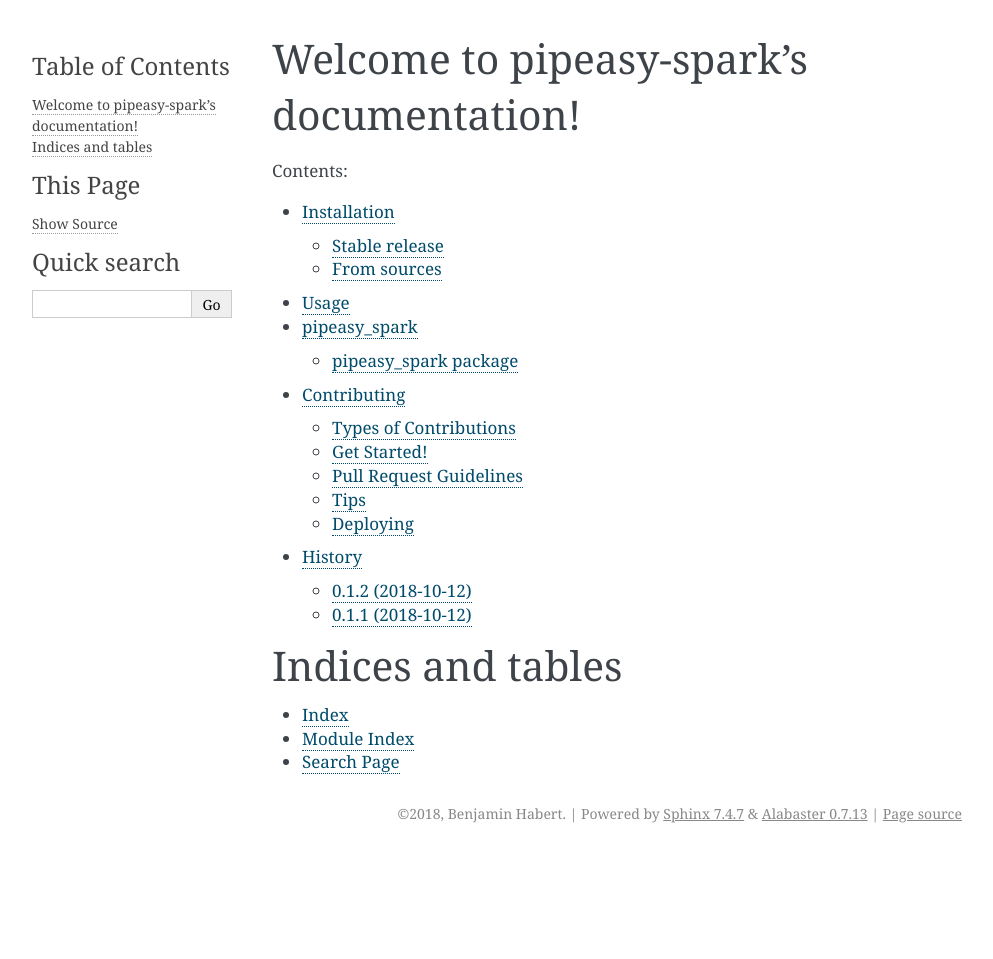
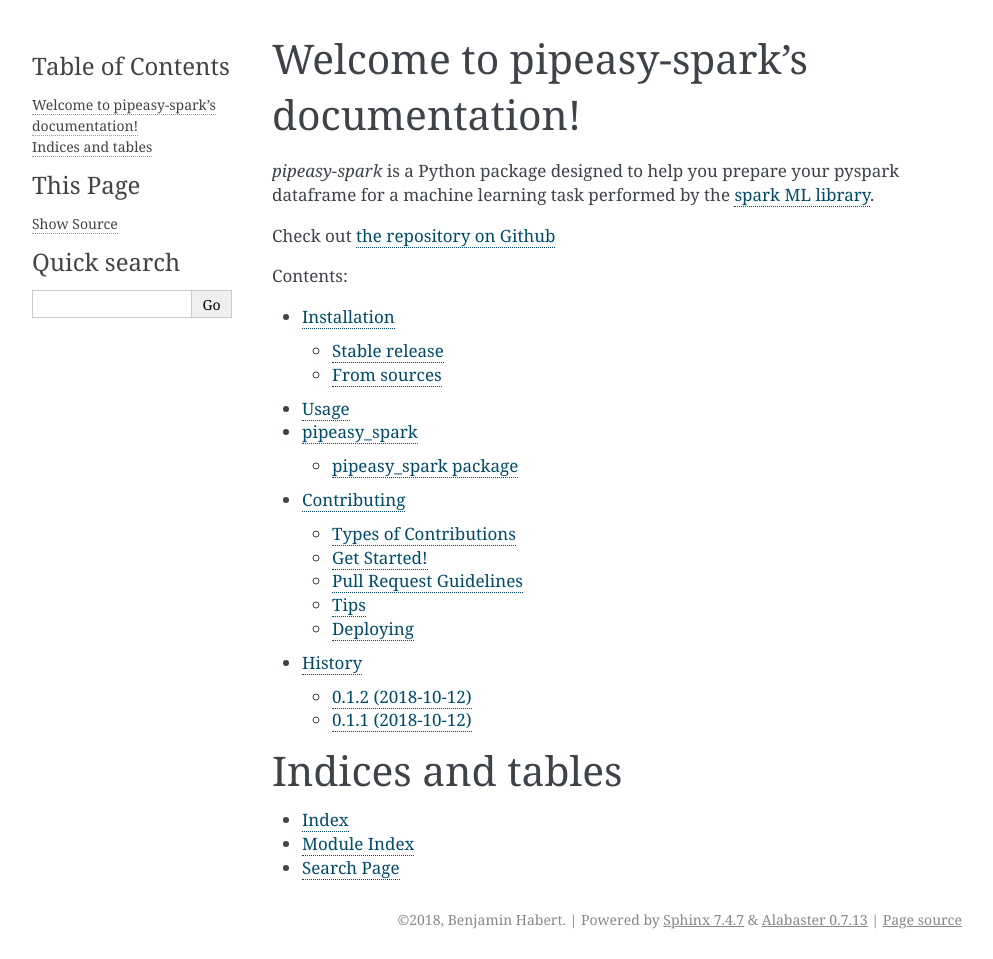
Before and after one commit to Quantmetry/pipeasy-spark, a Sphinx documentation site: the page built from docs/index.rst, in a window 1280 px wide. Shown: the whole page, without its empty margins (148-1141 px from the left). Built offline with Sphinx 7.4.7, drawn with Linux system fonts in a browser that asks for light colours; before the commit the page ends 900 px from its top, so only the background shows below that.

Commit message:
introduction in index

```diff
--- a/docs/index.rst
+++ b/docs/index.rst
@@ -1,5 +1,11 @@
 Welcome to pipeasy-spark's documentation!
 ======================================
+
+`pipeasy-spark` is a Python package designed to help you prepare
+your pyspark dataframe for a machine learning task performed by
+the `spark ML library <https://spark.apache.org/docs/latest/ml-guide.html/>`_.
+
+Check out `the repository on Github <https://github.com/Quantmetry/pipeasy-spark/>`_
 
 .. toctree::
    :maxdepth: 2
```
